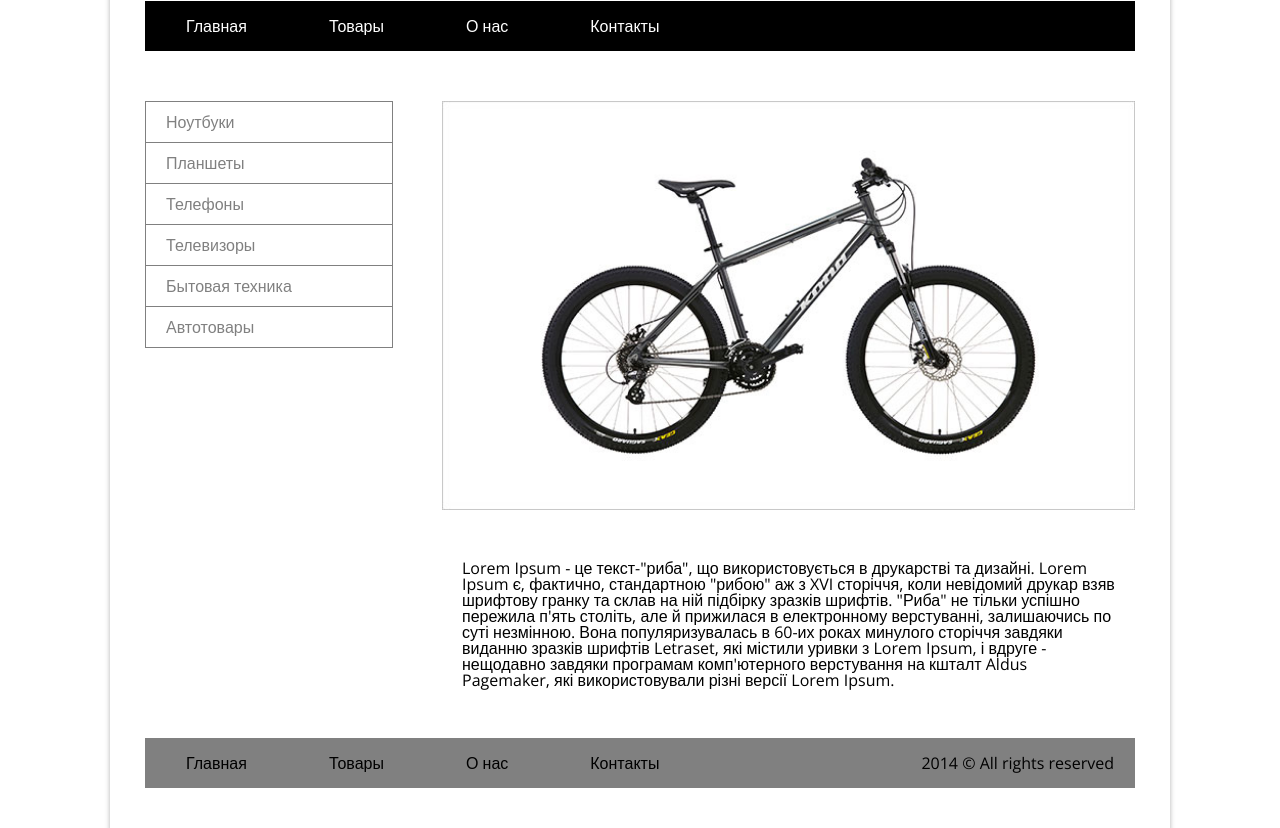
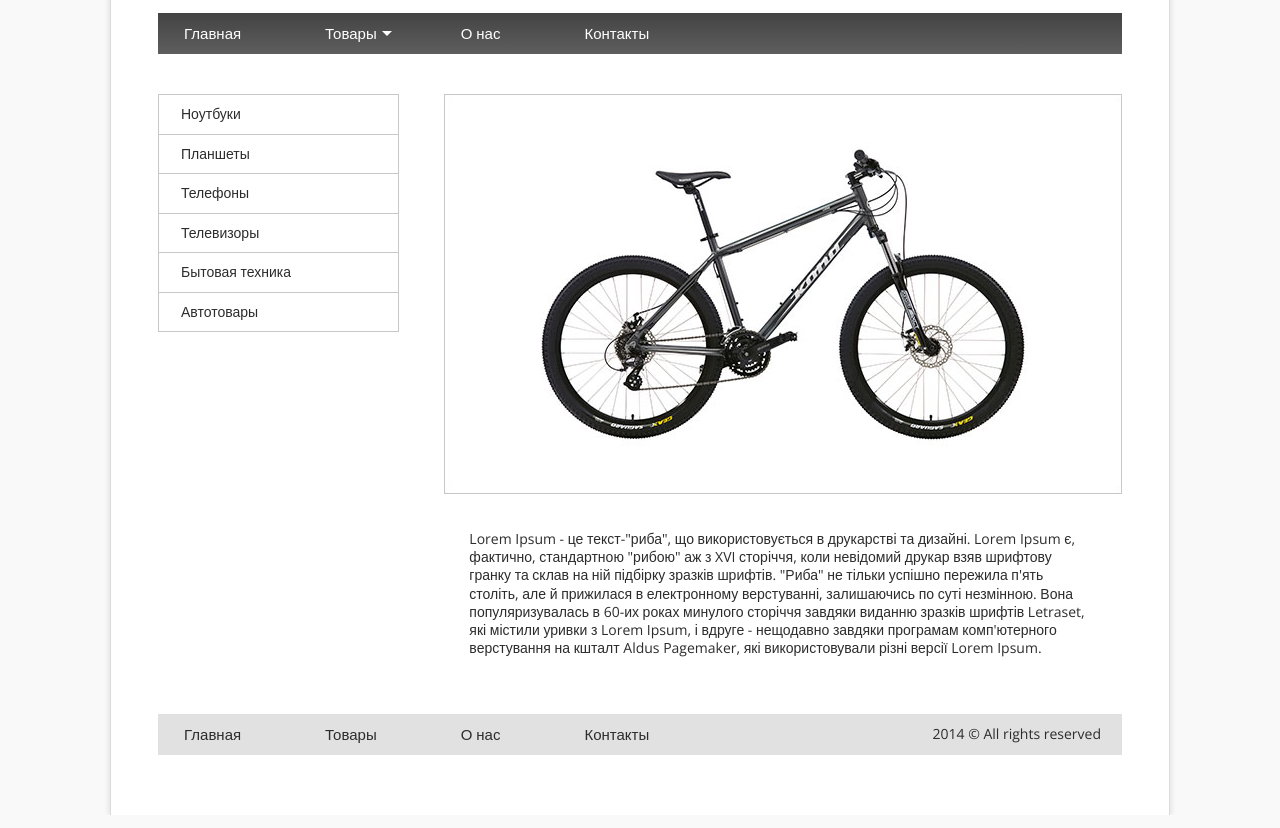
Before and after one commit to Gum888/html, a plain HTML site: page fitness/index.html in a window 1280 px wide. Shown: the part 124-952 px from the top of the page. Drawn offline with nearby package versions, Linux system fonts and the light colour scheme.

Commit message:
fitness completed

```diff
--- a/fitness/css/style.css
+++ b/fitness/css/style.css
@@ -6,6 +6,9 @@
 
 body {
     font-family: "Open Sans", Arial, sans-serif;
+    font-size: 14px;
+    color: #2c2c2c;
+    background-color: #f9f9f9;
 }
 
 .clearfix:after {
@@ -19,57 +22,122 @@ a {
 }
 
 .wrapper {
+    width: 95%;
     max-width: 1060px;
-    box-shadow: 0px 5px 5px 0px rgba(0, 0, 0, 0.3);
-    padding: 40px 35px;
+    padding: 55px 47px 60px;
     margin: 0 auto;
+    background-color: white;
+    border-left: 1px solid #dbdbdb;
+    border-right: 1px solid #dbdbdb;
+    box-shadow: -2px 0 4px #e7e7e7, 2px 0 4px #e7e7e7;
 }
+
 .wrapper h1 {
     font-size: 45px;
-    margin-bottom: 40px;
+    font-weight: 500;
+    margin-bottom: 37px;
 }
 
-.main_menu {
-    background-color: black;
+
+/* MENU */
+.menu_main {
+    background: linear-gradient(#444343, #5e5e5e);
 }
-.main_menu li {
+
+.menu_main .menu_main__item {
     float: left;
     border-left: 1px solid transparent;
     border-right: 1px solid transparent;
+    line-height: 40px;
+    margin: 0 16px;
 }
-.main_menu li a {
+
+.menu_main .menu_main__item:hover {
+    background: linear-gradient(#2e2e2e, #4a4a4a);
+    border-left: 1px solid #838383;
+    border-right: 1px solid #838383;
+    transition: all 0.2s;
+}
+
+.menu_main .menu_main__item:first-child {
+    margin-left: 0px;
+}
+
+.menu_main .menu_main__item a,
+.menu_main .menu_main__item.menu_main__item_dropdown {
+    font-size: 15px;
     color: white;
-    line-height: 50px;
-    padding: 0 40px;
+    padding: 0 25px;
 }
-.main_menu li:hover {
-    background-color: lightgray;
-    border-left: 1px solid white;
-    border-right: 1px solid white;
-    transition: all 0.4s;
+
+/* modifier for bottom menu */
+.menu_main.menu_main_bottom {
+    background: #e1e1e1;
 }
-.main_menu.bottom {
-    background-color: gray;
-}
-.main_menu.bottom li a {
-    color: black;
-}
-.main_menu.bottom li:hover {
-    background-color: gray;
+
+.menu_main.menu_main_bottom .menu_main__item:hover {
+    background: #e1e1e1;
     border-left: 1px solid transparent;
     border-right: 1px solid transparent;
 }
-.main_menu.bottom li:hover a{
-    text-decoration: underline;
-}
-.main_menu.bottom li:last-child {
+
+.menu_main.menu_main_bottom .menu_main__item:last-child {
     float: right;
-    line-height: 50px;
     margin-right: 20px;
 }
 
+.menu_main.menu_main_bottom .menu_main__item a {
+    color: #2c2c2c;
+}
+
+.menu_main.menu_main_bottom .menu_main__item:hover a{
+    text-decoration: underline;
+}
+
+/* submenu and dropdown item */
+.menu_main .menu_main__item.menu_main__item_dropdown {
+    position: relative;
+}
+
+.menu_main .menu_main__item.menu_main__item_dropdown:after {
+    content: "";
+    position: absolute;
+    top: 45%;
+    right: 10px;
+    height: 0;
+    width: 0;
+    border: 5px solid transparent;
+    border-top-color: white;
+}
+
+.menu_main .menu_main__item.menu_main__item_dropdown:hover .menu_main__submenu{
+    display: block;
+}
+
+.menu_main .menu_main__submenu {
+    display: none;
+    position: absolute;
+    top: 40px;
+    left: -30px;
+    right: -30px;
+    background: linear-gradient(#2e2e2e, #4a4a4a);
+}
+
+.menu_main .menu_main__submenu li {
+    text-align: center;
+}
+
+.menu_main .menu_main__submenu li a{
+    padding: 0 5px;
+    line-height: 25px;
+}
+
+.menu_main .menu_main__submenu li:hover a {
+    text-decoration: underline;
+}
+
 .main_wrapper {
-    margin: 50px 0;
+    margin: 40px 0 57px;
 }
 
 .left_panel {
@@ -78,34 +146,80 @@ a {
 }
 
 .side_menu {
-    border: 1px solid gray;
+    border: 1px solid #c8c8c8;
 }
 .side_menu li {
-    border-bottom: 1px solid gray;
+    border-bottom: 1px solid #c8c8c8;
+    line-height: 38.5px;
 }
 .side_menu li:hover {
-    padding-left: 20px;
+    padding-left: 15px;
+    background-color: #f9f9f9;
     transition: all 0.2s;
 }
 .side_menu li:last-child {
     border-bottom: none;
 }
 .side_menu li a {
-    color: gray;
-    line-height: 40px;
-    padding-left: 20px;
+    padding-left: 22px;
+    color: #2c2c2c;
 }
 
-main {
+.main {
     float: right;
-    width: 70%;
+    width: 70.4%;
 }
-main img {
+.main img {
     display: block;
     margin: 0 auto;
-    width: 100%;
+    max-width: 100%;
 }
-main p {
-    margin-top: 50px;
-    padding: 0 20px;
+.main p {
+    line-height: 1.3;
+    margin-top: 36px;
+    padding: 0 26px;
 }
+
+@media (max-width: 970px) {
+    .menu_main.menu_main_bottom .menu_main__item {
+        display: none;
+    }
+
+    .menu_main.menu_main_bottom .menu_main__item:last-child {
+        display: block;
+    }
+}
+
+@media (max-width: 768px) {
+
+    .menu_main .menu_main__item {
+        float: none;
+        text-align: center;
+        margin: 0;
+        line-height: 30px;
+    }
+
+    .menu_main .menu_main__submenu {
+        position: static;
+    }
+
+    .left_panel {
+        display: none;
+    }
+
+    .main {
+        float: none;
+        width: 100%;
+    }
+
+    .main p {
+        text-align: justify;
+    }
+}
+
+@media (max-width: 550px) {
+    .wrapper {
+        padding-left: 10px;
+        padding-right: 10px;
+    }
+}
--- a/fitness/index.html
+++ b/fitness/index.html
@@ -10,14 +10,23 @@
     <body>
         <div class="wrapper">
             <h1>Fitness</h1>
-            <ul class="main_menu clearfix">
-                <li><a href="#">Главная</a></li>
-                <li><a href="#">Товары</a></li>
-                <li><a href="#">О нас</a></li>
-                <li><a href="#">Контакты</a></li>
+            <ul class="menu_main clearfix">
+                <li class="menu_main__item"><a href="#">Главная</a></li>
+                <li class="menu_main__item menu_main__item_dropdown">Товары
+                    <ul class="menu_main__submenu">
+                        <li><a href="#">Ноутбуки</a></li>
+                        <li><a href="#">Планшеты</a></li>
+                        <li><a href="#">Телефоны</a></li>
+                        <li><a href="#">Телевизоры</a></li>
+                        <li><a href="#">Бытовая техника</a></li>
+                        <li><a href="#">Автотовары</a></li>
+                    </ul>
+                </li>
+                <li class="menu_main__item"><a href="#">О нас</a></li>
+                <li class="menu_main__item"><a href="#">Контакты</a></li>
             </ul>
-            <div class="main_wrapper clearfix">
-                <aside class="left_panel">
+            <main class="main_wrapper clearfix">
+                <nav class="left_panel clearfix">
                     <ul class="side_menu">
                         <li><a href="#">Ноутбуки</a></li>
                         <li><a href="#">Планшеты</a></li>
@@ -26,8 +35,8 @@
                         <li><a href="#">Бытовая техника</a></li>
                         <li><a href="#">Автотовары</a></li>
                     </ul>
-                </aside>
-                <main>
+                </nav>
+                <section class="main">
                     <img src="img/bike.jpg" alt="">
                     <p>
                         Lorem Ipsum - це текст-"риба", що використовується в друкарстві та дизайні. Lorem Ipsum є, фактично,
@@ -37,14 +46,14 @@
                         які містили уривки з Lorem Ipsum, і вдруге - нещодавно завдяки програмам комп'ютерного верстування на кшталт Aldus Pagemaker,
                         які використовували різні версії Lorem Ipsum.
                     </p>
-                </main>
-            </div>
-            <ul class="main_menu bottom clearfix">
-                <li><a href="#">Главная</a></li>
-                <li><a href="#">Товары</a></li>
-                <li><a href="#">О нас</a></li>
-                <li><a href="#">Контакты</a></li>
-                <li>2014 &copy; All rights reserved</li>
+                </section>
+            </main>
+            <ul class="menu_main menu_main_bottom clearfix">
+                <li class="menu_main__item"><a href="#">Главная</a></li>
+                <li class="menu_main__item"><a href="#">Товары</a></li>
+                <li class="menu_main__item"><a href="#">О нас</a></li>
+                <li class="menu_main__item"><a href="#">Контакты</a></li>
+                <li class="menu_main__item">2014 &copy; All rights reserved</li>
             </ul>
         </div>
     </body>
```
Also changed, not shown: fitness/fitness.jpg (added).
